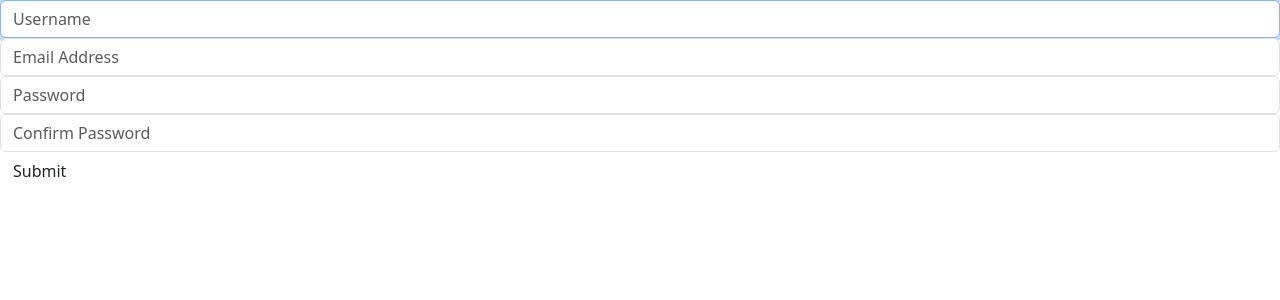
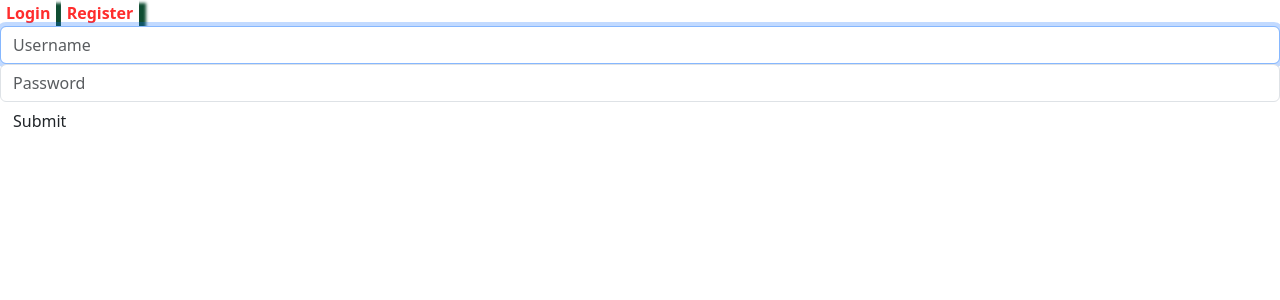
Before and after one commit to dermotbg/CS50W_final_project, a Django app: page /register in a window 1280 px wide. Shown: the part 56-356 px from the top of the page. Run offline with Django 4.2, Linux system fonts and the light colour scheme.

Commit message:
Add login/register forms

```diff
--- a/BGpt/static/BGpt/styles.css
+++ b/BGpt/static/BGpt/styles.css
@@ -1,15 +1,23 @@
 body .btn-prim {
   background-color: #ffffff;
-  color: #be3131;
+  color: #ff2d2d;
   font-weight: bold;
   border-width: 1px;
   border-style: solid;
   border: #2b0000;
-  box-shadow: 7px 3px 3px #153f2f;
+  box-shadow: 7px 3px 3px #0f4d32;
 }
 body .btn-prim:hover {
-  background-color: #97d954;
-  color: #070760;
+  background-color: #2b0000;
+  color: #ffffff;
+}
+body #register-cont {
+  display: none;
+  flex-direction: column;
+}
+body #login-cont {
+  display: flex;
+  flex-direction: column;
 }
 
 /*# sourceMappingURL=styles.css.map */
--- a/BGpt/static/BGpt/styles.scss
+++ b/BGpt/static/BGpt/styles.scss
@@ -1,20 +1,16 @@
-// palette: https://lospec.com/palette-list/shine-16
+// palette: https://lospec.com/palette-list/journey-6
 $turk: #9de4e4;
 $blue-lg: #5d9ddd;
 $blue-drk: #070760;
-$purp: #612f93;
-$purp-lg: #b99cd4;
-$pink: #bf66bf;
 $white: #ffffff;
-$brown: #784a5f;
 $black: #2b0000;
-$maroon: #49132f;
-$red: #be3131;
+$red: #ff2d2d;
 $org: #efa65d;
 $yellow: #ecec77;
-$green-lg: #97d954;
-$green-md: #2d892d;
-$green-drk: #153f2f;
+$khaki: #c0aa74;
+$khaki-lg: #f1f1d1;
+$green: #319835;
+$green-drk: #0f4d32;
 
 body{
     .btn-prim{
@@ -27,7 +23,15 @@ body{
         box-shadow: 7px 3px 3px $green-drk ;
     }
     .btn-prim:hover{
-        background-color: $green-lg;
-        color: $blue-drk;
+        background-color: $black;
+        color: $white;
+    }
+    #register-cont{
+        display: none;
+        flex-direction: column;
+    }
+    #login-cont{
+        display: flex;
+        flex-direction: column;
     }
 }
--- a/BGpt/templates/BGpt/index.html
+++ b/BGpt/templates/BGpt/index.html
@@ -9,8 +9,8 @@ TODO:
 
 <!-- <audio id="recorder" controls></audio> -->
 <button id="btn-start" class="btn btn-prim"> <i class="fa-solid fa-microphone"></i> Start Recording</button>
-<button id="btn-stop" class="btn btn-prim" style="display: none;"><i class="fa-solid fa-microphone-slash"></i>Stop Recording</button>
-<button id="btn-replay" class="btn btn-prim" style="display: none;"><i class="fa-solid fa-repeat"></i>Replay Audio</button>
+<button id="btn-stop" class="btn btn-prim" style="display: none;"><i class="fa-solid fa-microphone-slash"></i> Stop Recording</button>
+<button id="btn-replay" class="btn btn-prim" style="display: none;"><i class="fa-solid fa-repeat"></i> Replay Audio</button>
 <br>
 <!-- <audio controls id="playback"></audio> -->
 
--- a/BGpt/templates/BGpt/layout.html
+++ b/BGpt/templates/BGpt/layout.html
@@ -7,6 +7,7 @@
     <meta name="viewport" content="width=device-width, initial-scale=1.0">
     <link href="{% static 'BGpt/styles.css' %}" rel="stylesheet">
     <link href="https://cdn.jsdelivr.net/npm/bootstrap@5.3.0/dist/css/bootstrap.min.css" rel="stylesheet" integrity="sha384-9ndCyUaIbzAi2FUVXJi0CjmCapSmO7SnpJef0486qhLnuZ2cdeRhO02iuK6FUUVM" crossorigin="anonymous">
+    <link rel="stylesheet" href="https://cdnjs.cloudflare.com/ajax/libs/font-awesome/6.4.0/css/all.min.css">
     <script src="https://cdn.jsdelivr.net/npm/bootstrap@5.3.0/dist/js/bootstrap.bundle.min.js" integrity="sha384-geWF76RCwLtnZ8qwWowPQNguL3RmwHVBC9FhGdlKrxdiJJigb/j/68SIy3Te4Bkz" crossorigin="anonymous"></script>
     <script src="https://cdn.jsdelivr.net/npm/js-cookie@3.0.5/dist/js.cookie.min.js"></script>
     <title>{% block title %}{% endblock %}</title>
@@ -26,7 +27,7 @@
               <a class="nav-link" href="#">Logout</a>
               {% else %}
               <a class="nav-link" href="{% url 'register' %}">Register</a>
-              <a class="nav-link" href="#">Log In</a>
+              <a class="nav-link" href="{% url 'login' %}">Log In</a>
               {% endif %}
             </div>
           </div>
--- a/BGpt/templates/BGpt/register.html
+++ b/BGpt/templates/BGpt/register.html
@@ -3,7 +3,10 @@
 
 {% block body %}
 
+<button type="button" class="btn-prim" id="login">Login</button>
+<button type="button" class="btn-prim" id="register">Register</button>
 <!-- REG FORM - will be shown on click? -->
+<div id="register-cont">
     <form action="{% url 'register' %}" method="post" autocomplete="off">
         {% csrf_token %}
         <div class="form-group">
@@ -20,4 +23,38 @@
         </div>
         <button type="submit" class="btn">Submit</button>
     </form>
+</div>
+
+<!-- Login Form -->
+<div id="login-cont">
+    <form action="{% url 'login' %}" method="post" autocomplete="off">
+        {% csrf_token %}
+        <div class="form-group">
+            <input class="form-control" autofocus type="text" name="username" placeholder="Username">
+        </div>
+        <div class="form-group">
+            <input class="form-control" type="password" name="password" placeholder="Password">
+        </div>
+        <button type="submit" class="btn">Submit</button>
+    </form>
+</div>
 {% endblock %}
+{% block page_scripts %}
+<script>
+    document.addEventListener('DOMContentLoaded', () => {
+        const login_btn = document.querySelector("#login");
+        const reg_btn = document.querySelector("#register");
+        const login = document.querySelector("#login-cont");
+        const reg = document.querySelector("#register-cont");
+
+        reg_btn.addEventListener('click', () => {
+            login.style.display = 'none';
+            reg.style.display = 'flex';
+        });
+        login_btn.addEventListener('click', () => {
+            login.style.display = 'flex';
+            reg.style.display = 'none';
+        });
+    });
+</script>
+{% endblock %}
```
Lines whose indentation alone changed are shown as unchanged.
